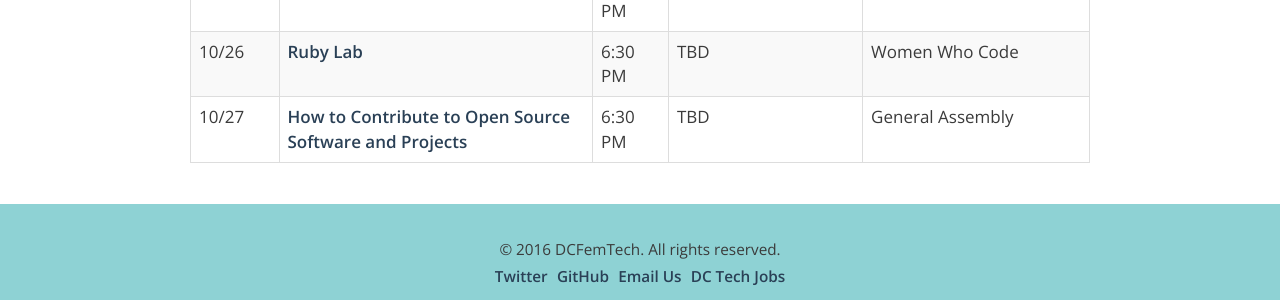
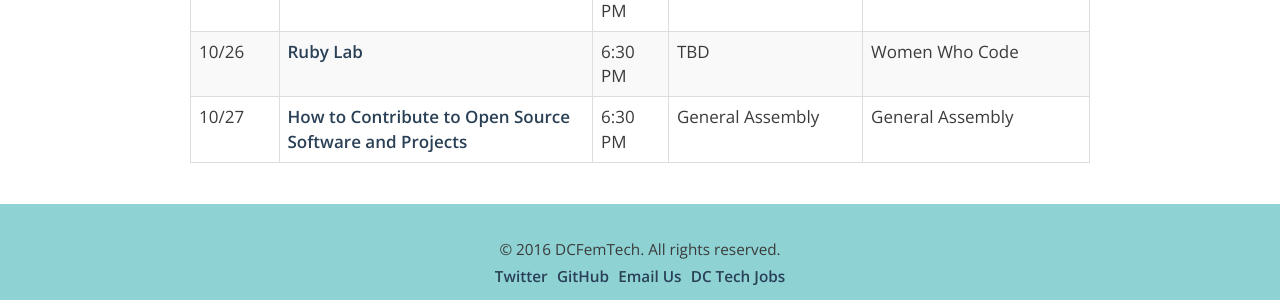
Before and after one commit to dcfemtech/dcfemtech.github.io, a Jekyll site: the page built from _events/tourdecode.markdown, in a window 1280 px wide and 900 px high, scrolled down 1677 px. Shown: the part 578-878 px from the top of the window. Built offline with Jekyll 4.4.1, drawn with Linux system fonts in a browser that asks for light colours.

Commit message:
Update tourdecode.markdown

```diff
--- a/_events/tourdecode.markdown
+++ b/_events/tourdecode.markdown
@@ -46,4 +46,4 @@ twitter:
 | 10/24 | [Front End Lab](https://www.meetup.com/Women-Who-Code-DC/events/233475049/)   | 6:30 PM | TBD | Women Who Code |
 | 10/25 | [Android Lab](https://www.meetup.com/Women-Who-Code-DC/events/pjkzrlyvnbhc/)| 6:30 PM | TBD | Women Who Code |
 | 10/26 | [Ruby Lab](https://www.meetup.com/Women-Who-Code-DC/events/xvsfwlyvnbjc/) | 6:30 PM | TBD | Women Who Code |
-| 10/27 | [How to Contribute to Open Source Software and Projects](#) | 6:30 PM | TBD | General Assembly |
+| 10/27 | [How to Contribute to Open Source Software and Projects](#) | 6:30 PM | General Assembly | General Assembly |
```
